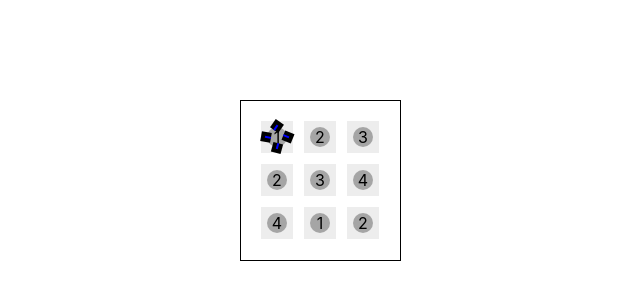
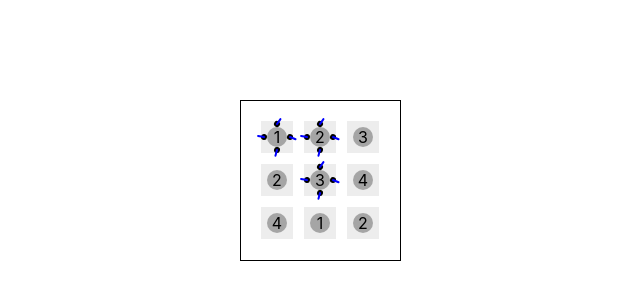
Before and after one commit to FaridSakhyzad/ig, a React (Create React App) app: page / in a window 1280 px wide. Shown: the part 220-520 px from the top of the page, without its empty margins (320-960 px from the left). Built offline with nearby package versions, Linux system fonts and the light colour scheme.

Commit message:
alpha 0.0.1 | Ballistics WIP

```diff
--- a/src/Components/Unit/Unit.scss
+++ b/src/Components/Unit/Unit.scss
@@ -37,12 +37,13 @@
 }
 
 .turret {
-  width: 10px;
-  height: 10px;
+  width: 6px;
+  height: 6px;
   position: absolute;
   background: black;
   margin: auto;
   transform-origin: center;
+  border-radius: 3px;
 
   &.turret1 {
     top: 0;
@@ -71,13 +72,14 @@
 
 .weapon {
   width: 2px;
-  height: 6px;
+  height: 8px;
   background: blue;
   position: absolute;
-  bottom: 0;
+  bottom: 2px;
   left: 0;
   right: 0;
   margin: auto;
+  border-radius: 1px;
 
   .gunpoint {
     width: 0;
--- a/src/Playground/index.jsx
+++ b/src/Playground/index.jsx
@@ -2,7 +2,7 @@ import React, { useState } from 'react';
 import Projectile from '../Components/Projectile/Projectile';
 import Unit from '../Components/Unit/Unit';
 
-const PROJECTILE_SPEED = 50; //ms per pixel
+const PROJECTILE_SPEED = 25; //ms per pixel
 
 const Playground = () => {
   const [ units, setUnits ] = useState([
@@ -30,11 +30,29 @@ const Playground = () => {
     },
     {
       id: Math.random().toString(16).substring(2),
-      value: 2
+      value: 2,
+      turrets: [
+        {
+          name: 'turret1',
+          angle: 35,
+        },
+        {
+          name: 'turret2',
+          angle: 112,
+        },
+        {
+          name: 'turret3',
+          angle: 195,
+        },
+        {
+          name: 'turret4',
+          angle: 280,
+        }
+      ],
     },
     {
       id: Math.random().toString(16).substring(2),
-      value: 3
+      value: 3,
     },
     {
       id: Math.random().toString(16).substring(2),
@@ -42,7 +60,25 @@ const Playground = () => {
     },
     {
       id: Math.random().toString(16).substring(2),
-      value: 3
+      value: 3,
+      turrets: [
+        {
+          name: 'turret1',
+          angle: 35,
+        },
+        {
+          name: 'turret2',
+          angle: 112,
+        },
+        {
+          name: 'turret3',
+          angle: 195,
+        },
+        {
+          name: 'turret4',
+          angle: 280,
+        }
+      ],
     },
     {
       id: Math.random().toString(16).substring(2),
@@ -66,49 +102,88 @@ const Playground = () => {
   const [ fieldInfo, setFieldInfo ] = useState({});
   const [ unitsMap, setUnitsMap ] = useState([]);
 
-  const generateUnitsMap = (fieldTop, fieldLeft) => {
+  const generateUnitsMap = () => {
+    const { fieldTop, fieldLeft } = fieldInfo;
+
     return [ ...document.querySelectorAll('.unit-pivot') ].map(unit => {
+      const { id } = unit;
       const { top, left } = unit.getBoundingClientRect();
+      const turretsData = [];
+
+      const { turrets } = units.find(unit => (unit.id === id));
+
+      unit.querySelectorAll('.turret').forEach(turret => {
+        const gunpoint = turret.querySelector('.gunpoint');
+        const { name: turretName } = turret.dataset;
+        const { top: gunpointTop, left: gunpointLeft } = gunpoint.getBoundingClientRect();
+
+        const { angle } = turrets.find(({ name }) => (name === turretName));
+
+        turretsData.push({
+          turretName,
+          gunpointTop,
+          gunpointLeft,
+          angle,
+        })
+      });
 
       return {
         id: unit.id,
         top: top - fieldTop,
         left: left - fieldLeft,
+        turrets: turretsData,
       };
     })
   }
 
-  const onClick = (e, id) => {
-    const { currentTarget } = e;
-    const { turrets } = units[id];
-
-    const { top: fieldTop, left: fieldLeft, width: fieldWidth, height: fieldHeight } = document.querySelector('#field').getBoundingClientRect();
-
-    setFieldInfo({ fieldWidth, fieldHeight });
-
-    setUnitsMap(generateUnitsMap(fieldTop, fieldLeft));
+  const dischargeAllTurrets = (unitIndex) => {
+    const { fieldTop, fieldLeft } = fieldInfo;
 
     const projectiles = [];
 
-    currentTarget.querySelectorAll('.turret').forEach(turret => {
-      const gunpoint = turret.querySelector('.gunpoint');
-
-      const { name: turretName } = turret.dataset;
-
-      const { angle } = turrets.find(({ name }) => (name === turretName));
-
-      const { top, left } = gunpoint.getBoundingClientRect();
+    unitsMap[unitIndex].turrets.forEach(turret => {
+      const { gunpointTop, gunpointLeft, angle } = turret
 
       projectiles.push({
         id: Math.random().toString(16).substring(2),
-        top: top - fieldTop,
-        left: left - fieldLeft,
+        top: gunpointTop - fieldTop,
+        left: gunpointLeft - fieldLeft,
         angle,
-        parentId: id
+        parentId: unitIndex
       });
     })
 
     setProjectiles(projectiles);
+  }
+
+  const increaseUnitValue = (unitIndex, onValueExceed) => {
+    const newUnits = [ ...units ];
+    const { value } = newUnits[unitIndex];
+
+    let newValue;
+
+    if (value >= 4) {
+      onValueExceed();
+      newValue = 0;
+    } else {
+      newValue = 1 + value;
+    }
+
+    newUnits[unitIndex].value = newValue;
+
+    setUnits(newUnits);
+  }
+
+  const onClick = (e, unitIndex) => {
+    const { top: fieldTop, left: fieldLeft, width: fieldWidth, height: fieldHeight } = document.querySelector('#field').getBoundingClientRect();
+
+    setFieldInfo({ fieldTop, fieldLeft, fieldWidth, fieldHeight });
+
+    setUnitsMap(generateUnitsMap());
+
+    increaseUnitValue(unitIndex, () => {
+      dischargeAllTurrets(unitIndex);
+    });
   }
 
   const onOutOfFiled = (id) => {
@@ -145,11 +220,11 @@ const Playground = () => {
         ))}
       </div>
       <div className="unitsLayer">
-        {units.map(({ turrets, value, id }, itemIndex) => (
+        {units.map(({ turrets, value, id }, unitIndex) => (
           <Unit
             key={id}
             id={id}
-            index={itemIndex}
+            index={unitIndex}
             turrets={turrets}
             onClickHandler={onClick}
             value={value}
```
